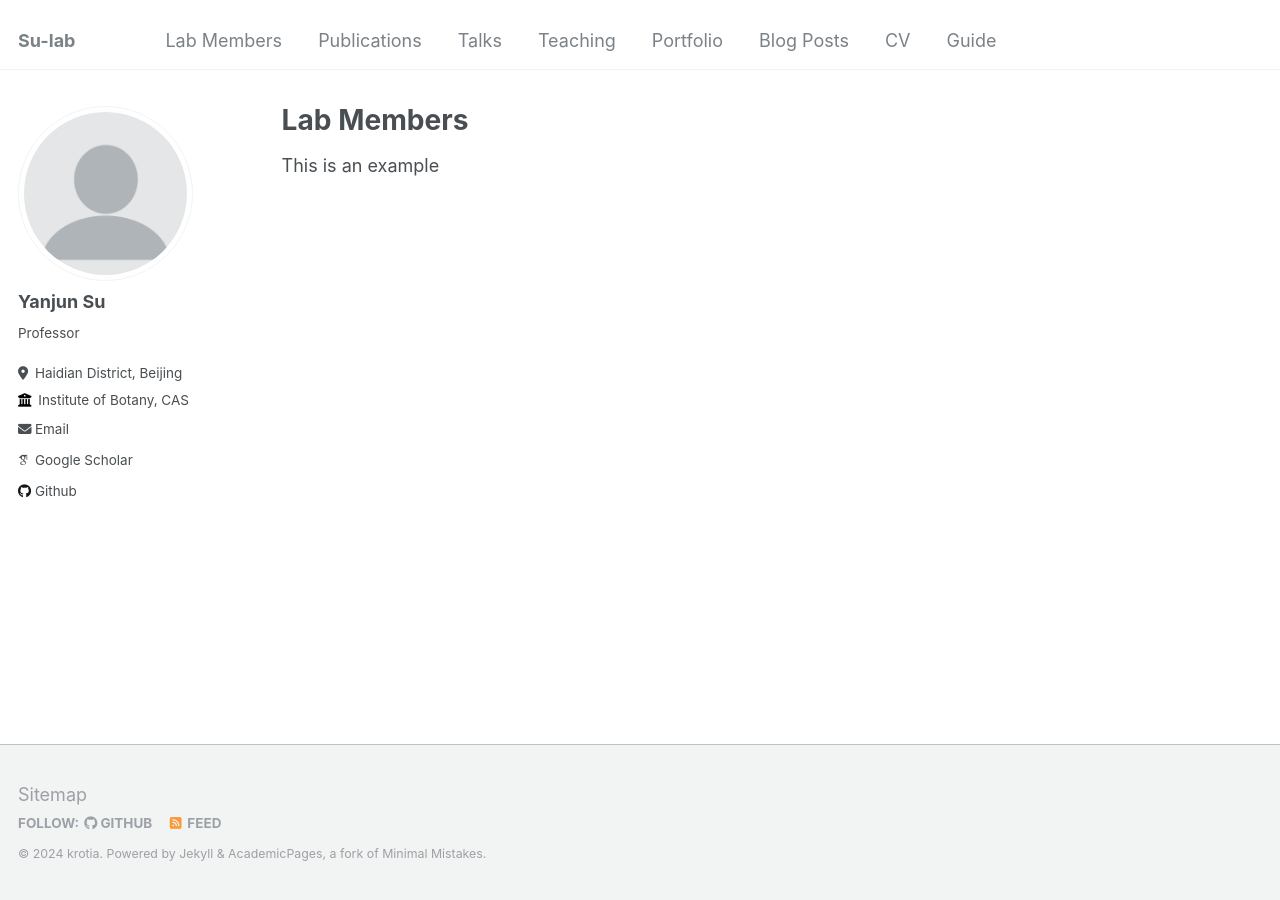
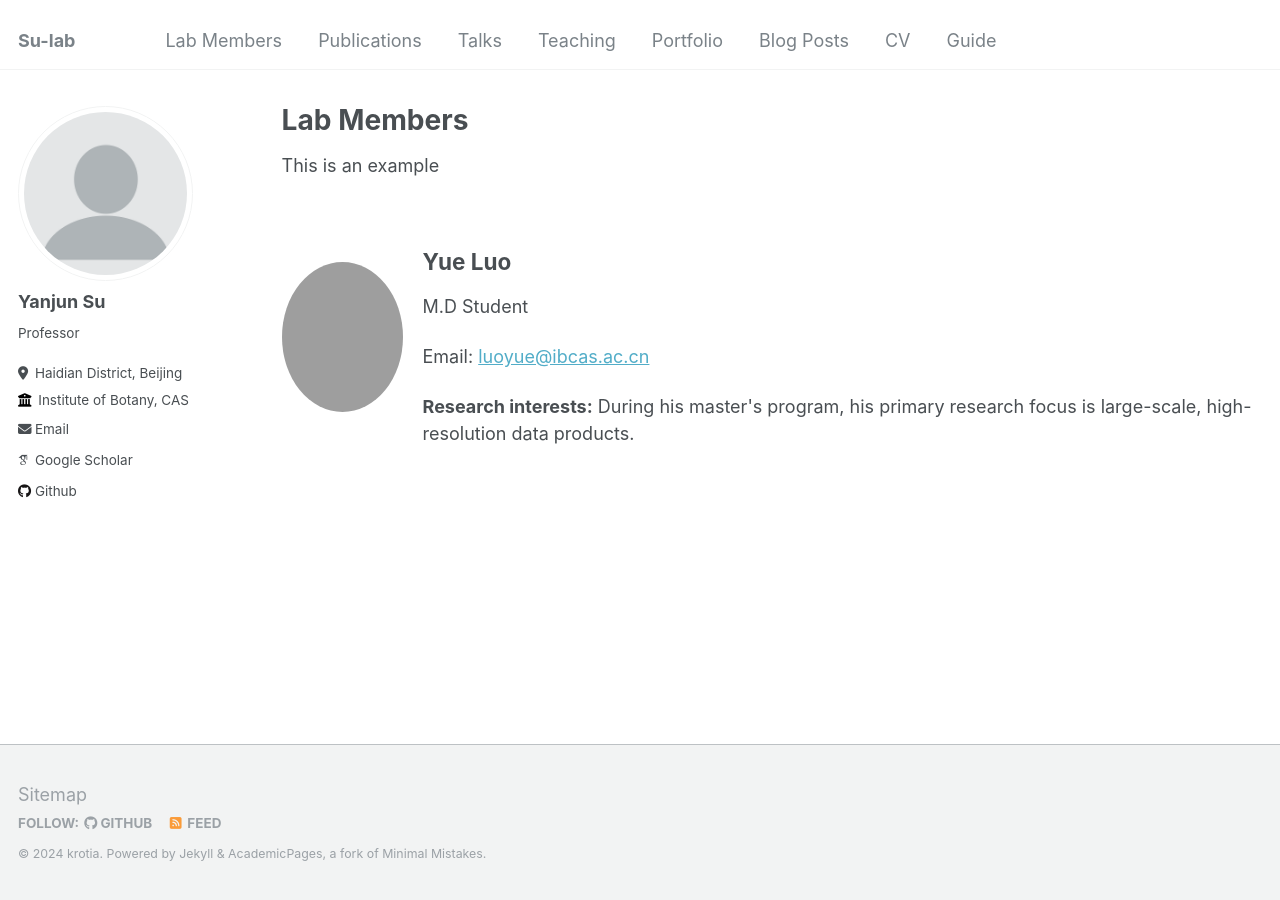
Before and after one commit to krotia/krotia.github.io, a Jekyll site: the page built from _pages/members.html, in a window 1280 px wide. Built offline with Jekyll 4.4.1, drawn with Linux system fonts in a browser that asks for light colours; some web fonts are replaced; grey boxes are pictures that could not be loaded.

Commit message:
Update members.html

```diff
--- a/_pages/members.html
+++ b/_pages/members.html
@@ -6,3 +6,14 @@ author_profile: true
 ---
 
 <p>This is an example</p>
+<div style="display: flex; align-items: center;">
+  <div>
+    <img src="path/to/your/image.png" alt="Yue Luo" style="border-radius: 50%; width: 150px; height: 150px;">
+  </div>
+  <div style="margin-left: 20px;">
+    <h2>Yue Luo</h2>
+    <p>M.D Student</p>
+    <p>Email: <a href="mailto:luoyue@ibcas.ac.cn">luoyue@ibcas.ac.cn</a></p>
+    <p><strong>Research interests:</strong> During his master's program, his primary research focus is large-scale, high-resolution data products.</p>
+  </div>
+</div>
```
